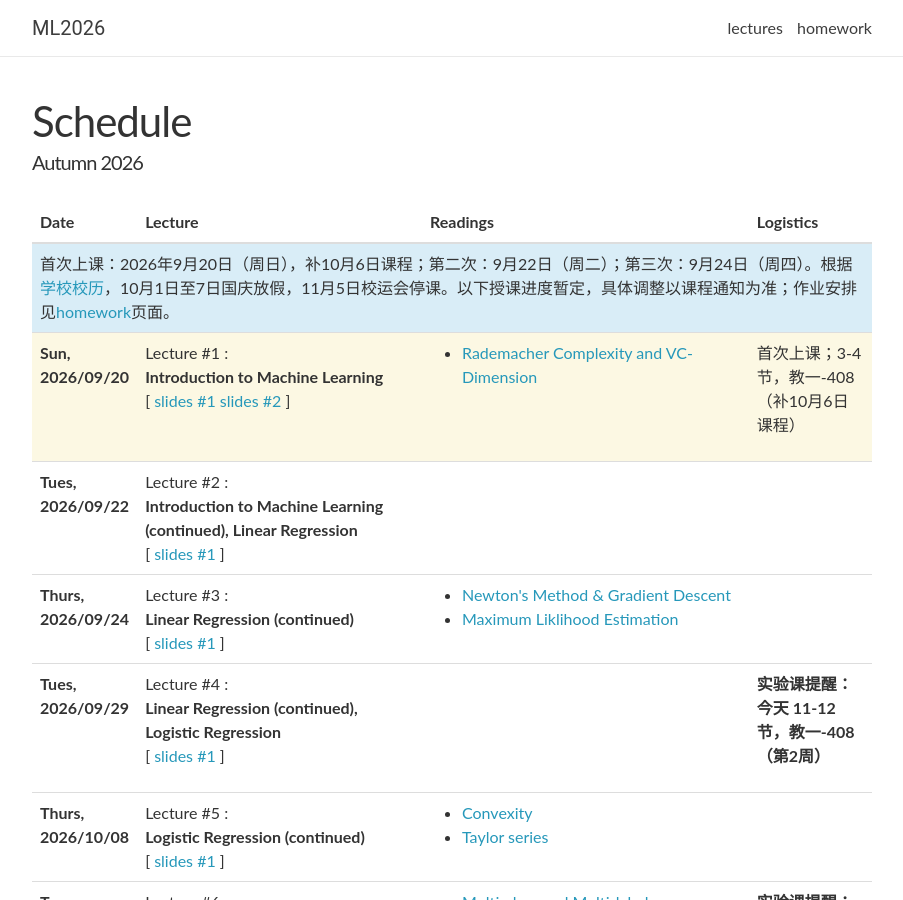
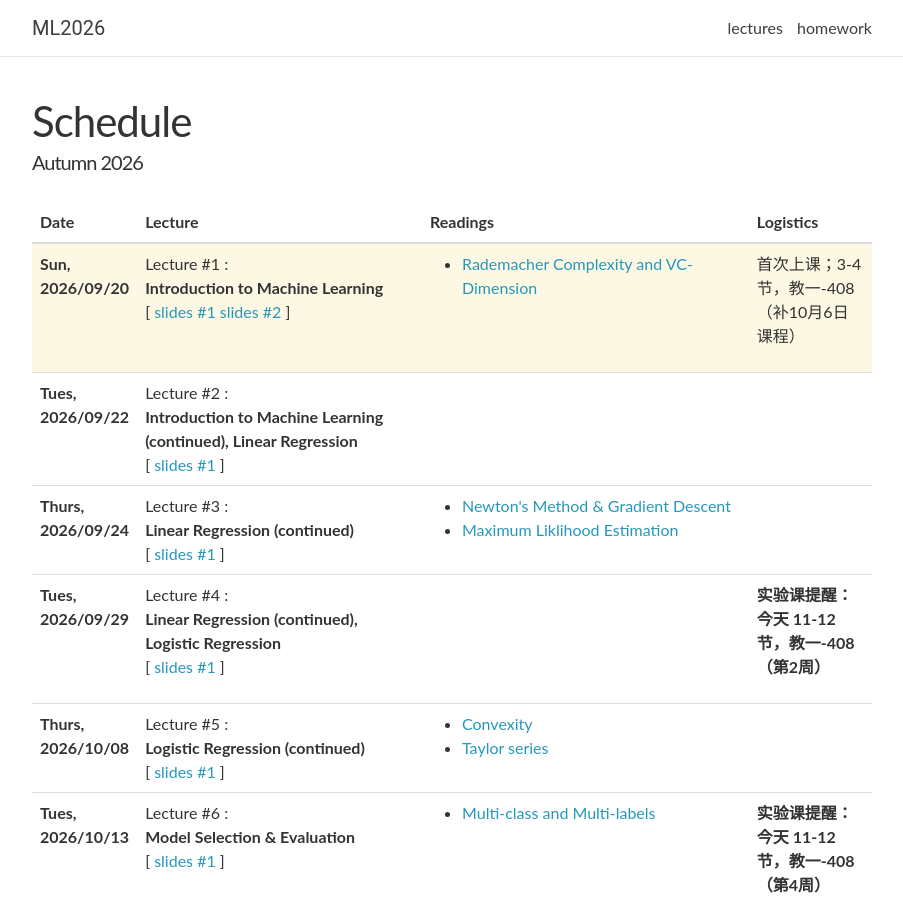
Before and after one commit to SEUML/ml-autumn-2026, a Jekyll site: the page built from _pages/lectures.md, in a window 1280 px wide and 900 px high. Shown: the whole window, without its empty margins (188-1091 px from the left). Built offline with Jekyll 4.4.1, drawn with Linux system fonts in a browser that asks for light colours; nearby versions of some CDN libraries; comment, search, counter and statistics services are not loaded.

Commit message:
Remove introductory notice from Lectures page
Remove the exact introductory paragraph requested by the user. Keep the complete lecture timetable, dates, materials and all eight lab reminders unchanged.

```diff
--- a/_pages/lectures.md
+++ b/_pages/lectures.md
@@ -5,7 +5,6 @@ title: Schedule
 description: Autumn 2026
 ---
 
-<tr class="info"><td colspan="4">首次上课：2026年9月20日（周日），补10月6日课程；第二次：9月22日（周二）；第三次：9月24日（周四）。根据<a href="https://jwc.seu.edu.cn/xl/main.psp" target="_blank">学校校历</a>，10月1日至7日国庆放假，11月5日校运会停课。以下授课进度暂定，具体调整以课程通知为准；作业安排见<a href="{{ "/homework/" | relative_url }}">homework</a>页面。</td></tr>
 
 {% assign current_module = 0 %}
 {% assign skip_classes = 0 %}
```
